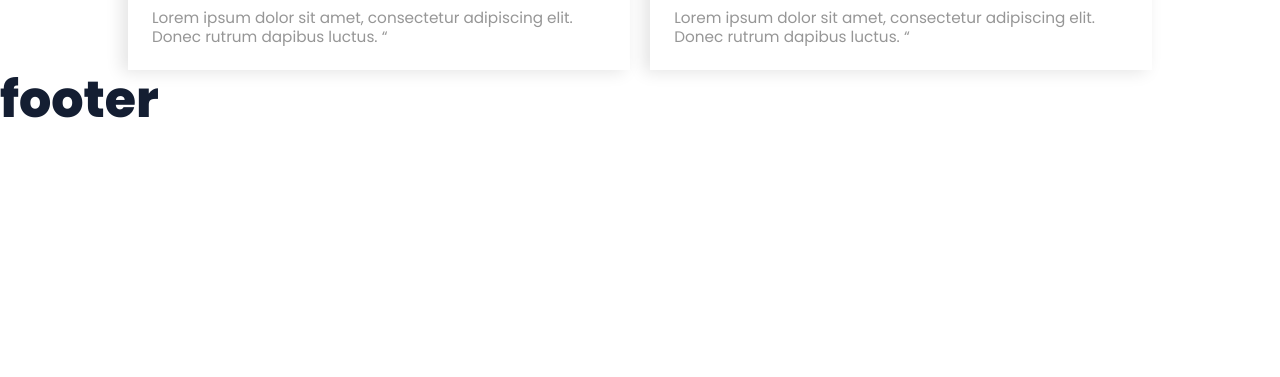
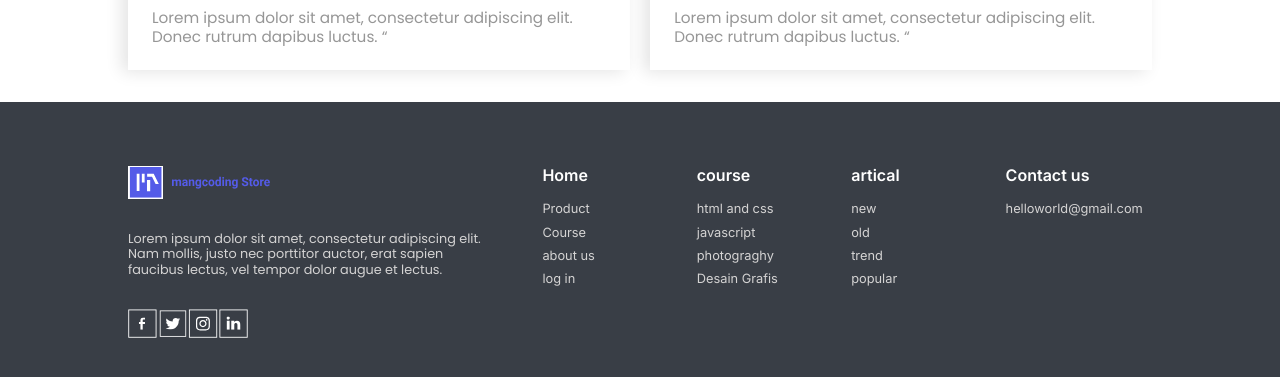
Before and after one commit to ameera-abed-aldin/landingPage, a plain HTML site: page index.html in a window 1280 px wide. Shown: the part 2064-2441 px from the top of the page. Before the commit the page ends 2199 px from the top, so only its background shows below. Drawn offline with Linux system fonts and the light colour scheme.

Commit message:
finish footer

```diff
--- a/assest/css/base.css
+++ b/assest/css/base.css
@@ -14,6 +14,7 @@
   --background-color: #f5f5f5;
   --preghraph1-color: #969696;
   --preghraph2-color: #dddddd;
+  --footer-pregh-color:#d4d3d3;
   --font-family-base: "Poppins", sans-serif;
   --font-family-secondery: "Inter", sans-serif;
   --fs-pergragh:1rem;
--- a/assest/css/main.css
+++ b/assest/css/main.css
@@ -1,9 +1,8 @@
 @import "./base.css";
-
 
 header {
   padding: 20px 0;
-  box-shadow:-6px 2px 16px #e4e4e4;
+  box-shadow: -6px 2px 16px #e4e4e4;
 }
 header .logo {
   gap: 3px;
@@ -52,9 +51,9 @@ header .auth .login {
   font-weight: 500;
   background-color: transparent;
 }
-.hero-start .top-hint span{
+.hero-start .top-hint span {
   font-weight: var(--fw-semi-bold);
- display:block;
+  display: block;
 }
 .hero-start,
 .third-section-start {
@@ -91,9 +90,9 @@ header .auth .login {
 }
 
 .top-hint {
-  margin-top:1rem;
+  margin-top: 1rem;
   color: var(--main-color);
-display:block;
+  display: block;
 }
 .hero-start img {
   width: 27px;
@@ -120,7 +119,7 @@ display:block;
 .third-section-end .sub {
   color: var(--secondery-color);
 }
-.courses-overview{
+.courses-overview {
   justify-content: space-between;
 }
 .courses-overview .overview {
@@ -136,17 +135,13 @@ display:block;
   font-weight: var(--fw-semi-bold);
 }
 
-
-
-
 .course-details,
 .course-general-details {
   padding: 1rem;
 }
-.course-general-details{
-  padding-top:0;
+.course-general-details {
+  padding-top: 0;
 }
-
 
 /* section four */
 .fourth-section .container {
@@ -155,7 +150,6 @@ display:block;
 }
 .fourth-section-end {
   width: 35%;
-
 }
 .fourth-section-start {
   flex-wrap: wrap;
@@ -175,74 +169,106 @@ display:block;
   background-position: center;
   background-size: cover;
   height: 15rem;
-  color:var(--sub-heading-color);
+  color: var(--sub-heading-color);
   font-weight: var(--fw-semi-bold);
   justify-content: space-between;
 }
-.lable{
-  background-color:var(--main-color) ;
-  width:fit-content;
-  padding:.5rem .3rem;
-  margin-top:1rem;
-
-
-
+.lable {
+  background-color: var(--main-color);
+  width: fit-content;
+  padding: 0.5rem 0.3rem;
+  margin-top: 1rem;
 }
-.price{
-  align-self:end;
+.price {
+  align-self: end;
   margin-bottom: 1rem;
   font-size: 1.5rem;
-
-
 }
-.course-details{
+.course-details {
   justify-content: space-between;
 }
-.views{
-  color:var(--main-color);
-  font-size: .8rem;
+.views {
+  color: var(--main-color);
+  font-size: 0.8rem;
 }
-.course-general-details{
-  gap:1rem
+.course-general-details {
+  gap: 1rem;
 }
-.img2{
+.img2 {
   background-image: url("../img/photographer.png");
 }
-.img3{
+.img3 {
   background-image: url("../img/javascript.png");
 }
-.img4{
+.img4 {
   background-image: url("../img/Desain-Grafis.png");
 }
-.avalibal{
-  color:var(--main-color)
+.avalibal {
+  color: var(--main-color);
 }
 /* section five */
 
-.testmonial-card-cont{
+.testmonial-card-cont {
   justify-content: space-between;
-
 }
-.fivth-section h2{
+.fivth-section h2 {
   text-align: center;
 }
 
-.testmonial-card{
-width:49%;
+.testmonial-card {
+  width: 49%;
   box-shadow: -6px 2px 16px #e4e4e4;
   padding: 1.5rem;
-background: top right url('../img/Vector.svg') no-repeat;
+  background: top right url("../img/Vector.svg") no-repeat;
   background-size: 60px;
-
 }
 
-
-.personal-inform{
-  gap:.7rem;
+.personal-inform {
+  gap: 0.7rem;
 }
-.personal-img{
-  width:60px;
+.personal-img {
+  width: 60px;
 }
-.star{
-  width:160px;
+.star {
+  width: 160px;
 }
+/*footer */
+footer {
+  background-color: #393e46;
+  margin-top: 2rem;
+  padding: 4rem 0;
+}
+footer nav a,
+footer p {
+  color: var(--footer-pregh-color);
+  font-size: .8rem;
+}
+footer .container {
+  display: grid;
+  grid-template-columns: 1fr 1.5fr;
+  gap: 0.5rem;
+}
+.nav-cont{
+  display: grid;
+  grid-template-columns: 1fr 1fr 1fr 1fr;
+  gap: 0.5rem;
+}
+footer .nav {
+  gap: 0.5rem;
+}
+footer .logo {
+  gap: 0.5rem;
+}
+.footer-pergh {
+  width: 90%;
+}
+.social-media-icon {
+  width: 30px;
+  height: 30px;
+}
+footer .nav a:first-child{
+  font-weight: var(--fw-semi-bold);
+  margin-bottom: .5rem;
+  font-size: 1rem;
+  color:var(--sub-heading-color);
+}
--- a/assest/css/media.css
+++ b/assest/css/media.css
@@ -32,17 +32,30 @@
     gap:1rem;
   }
   .button-cont,
-  .courses-overview,
+  .courses-overview,footer .logo ,
+  .social-media-icons,
   .fourth-section-start {
     justify-content: center;
   }
   .fourth-section-start {
     padding: 5rem 2rem 5rem 2rem;
   }
+  .col{
+    margin-bottom: 1rem;
+  }
+  footer .container {
+
+   grid-template-columns: 1fr;
+   gap:0;
+
+  }
+  .nav-cont{
+    grid-template-columns: 1fr 1fr;
+  }
 }
 @media screen and (max-width: 850px) {
   .container {
-width: 100%;
+    width: 100%;
   }
   .auth {
     display: none;
@@ -63,6 +76,7 @@ width: 100%;
   .fourth-section-end {
     align-items: center;
   }
+
 }
 @media screen and  (max-width: 576px) {
     .fourth-section-start .card {
--- a/index.html
+++ b/index.html
@@ -216,7 +216,60 @@
     </main>
     <!--start footer-->
     <footer>
-<h1>footer</h1>
+      <div class="container padding-middle">
+        <div class="col flex-column">
+          <div class="logo flex">
+            <img src="./assest/img/Logo.svg" alt="logo img" class="logo-img" />
+            <img
+              src="./assest/img/logoText.svg"
+              alt="logo text"
+              class="logo-text"
+            />
+          </div>
+          <p class="footer-pergh">Lorem ipsum dolor sit amet, consectetur adipiscing elit. Nam mollis, justo nec porttitor auctor, erat sapien faucibus lectus, vel tempor dolor augue et lectus. </p>
+          <div class="social-media-icons flex">
+            <img src="./assest/img/facebook.svg" alt="facebook img" class="social-media-icon" />
+            <img src="./assest/img/twetter.svg" alt="twitter img" class="social-media-icon" />
+            <img src="./assest/img/instagram.svg" alt="instagram img" class="social-media-icon" />
+            <img src="./assest/img/linkedin.svg" alt="linked in img" class="social-media-icon" />
+          </div>
+        </div>
+        <div class="nav-cont">
+        <div class="col">
+          <nav class="nav flex-column">
+            <a href="#">Home</a>
+            <a href="#">Product</a>
+            <a href="#">Course</a>
+            <a href="#">about us</a>
+            <a href="#">log in</a>
+          </nav>
+        </div>
+        <div class="col">
+          <nav class="nav flex-column">
+            <a href="#">course</a>
+            <a href="#">html and css</a>
+            <a href="#">javascript</a>
+            <a href="#">photograghy</a>
+            <a href="#">Desain Grafis</a>
+          </nav>
+        </div>
+        <div class="col">
+          <nav class="nav flex-column">
+            <a href="#">artical</a>
+            <a href="#">new </a>
+            <a href="#">old</a>
+            <a href="#">trend</a>
+            <a href="#">popular</a>
+          </nav>
+        </div>
+        <div class="col">
+          <nav class="nav flex-column">
+            <a href="#">Contact us</a>
+            <a href="#"> helloworld@gmail.com</a>
+          </nav>
+        </div>
+      </div>
+      </div>
     </footer>
      <!--end footer-->
   </body>
```
Also changed, not shown: assest/img/facebook.svg (added), assest/img/instagram.svg (added), assest/img/linkedin.svg (added), assest/img/twetter.svg (added). Lines whose indentation alone changed are shown as unchanged.
